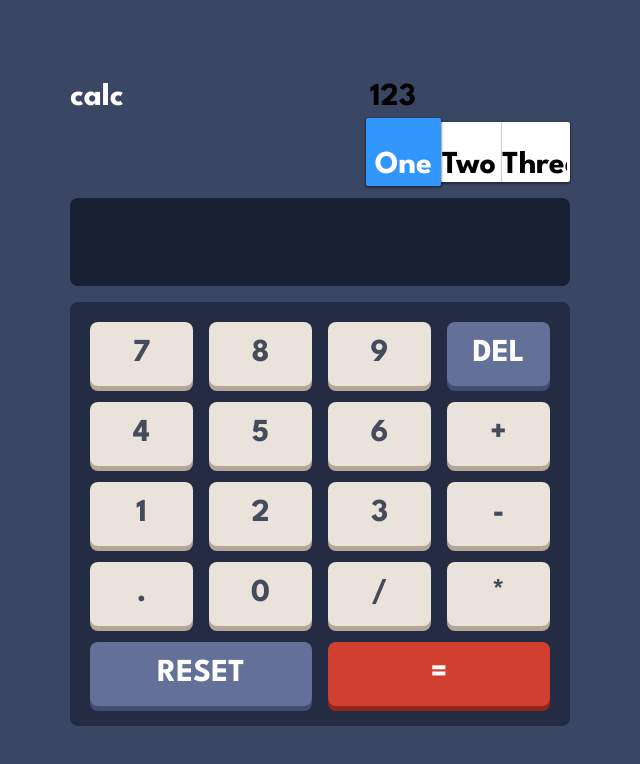
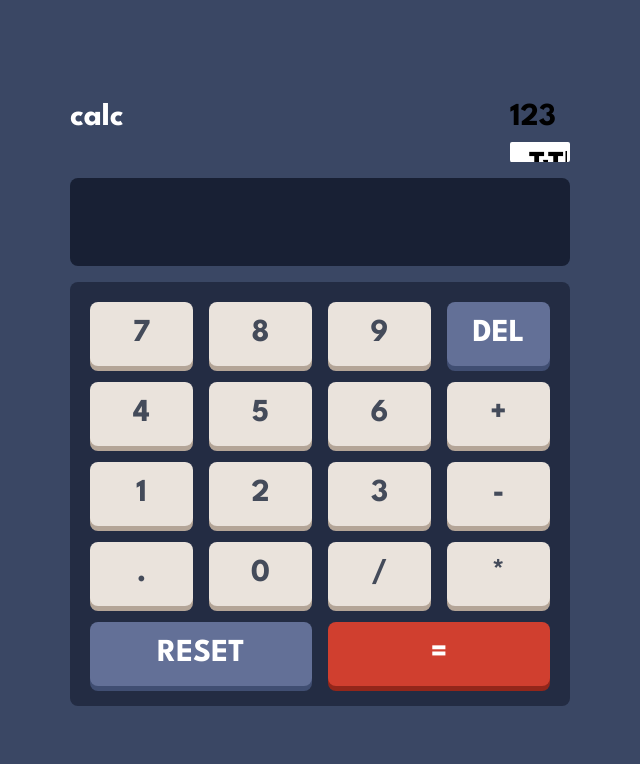
Before and after one commit to fidellim/Calculator-FEM, a React (Create React App) app: page / in a window 1280 px wide. Shown: the top 764 px of the page, without its empty margins (320-960 px from the left). Built offline with nearby package versions, Linux system fonts and the light colour scheme.

Commit message:
change style of toggle button

```diff
--- a/src/index.css
+++ b/src/index.css
@@ -108,10 +108,9 @@
     }
 
     .toggleSwitch {
-        width: 200px;
+        width: 60px;
         box-sizing: border-box;
         background-color: white;
-        box-shadow: 0px 1px 2px 1px rgba(0, 0, 0, 0.4);
         text-align: center;
         position: relative;
         border-radius: 2px;
@@ -119,19 +118,18 @@
 
     .toggleSwitch > div {
         color: white;
-        padding-top: 24px;
-        display: block;
+        display: flex;
+        justify-content: center;
+        align-items: center;
         position: absolute;
-        top: -4px;
-        left: -4px;
-        bottom: -4px;
-        width: calc(33.33% + 8px);
-        background-color: rgba(50, 150, 255, 1);
-        border-radius: 2px;
-        box-shadow: 0px 1px 2px 1px rgba(0, 0, 0, 0.4);
+        top: 50%;
+        height: 20px;
+        width: calc(33.33%);
+        border-radius: 50%;
         z-index: 1;
         pointer-events: none;
         transition: transform 0.3s;
+        transform: translate(5px, -50%) scale(0.7);
     }
 
     .toggleSwitch::after {
@@ -144,9 +142,8 @@
         float: left;
         width: calc(33.333% - 1px);
         position: relative;
-        padding: 20px 0px 40px;
+        height: 20px;
         overflow: hidden;
-        border-left: solid 1px rgba(0, 0, 0, 0.2);
         transition: color 0.3s;
         cursor: pointer;
         -webkit-tap-highlight-color: rgba(255, 255, 255, 0);
```
